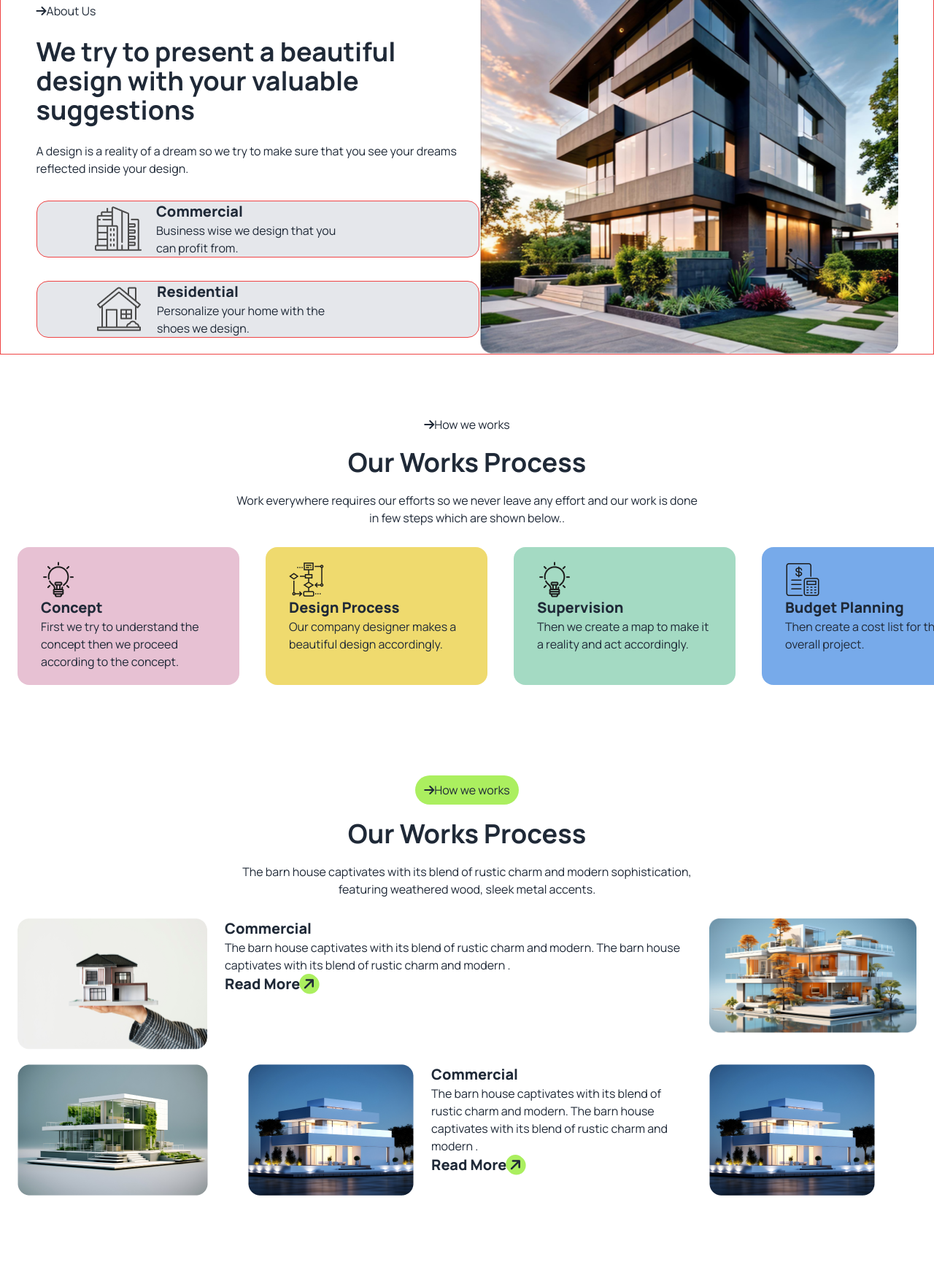
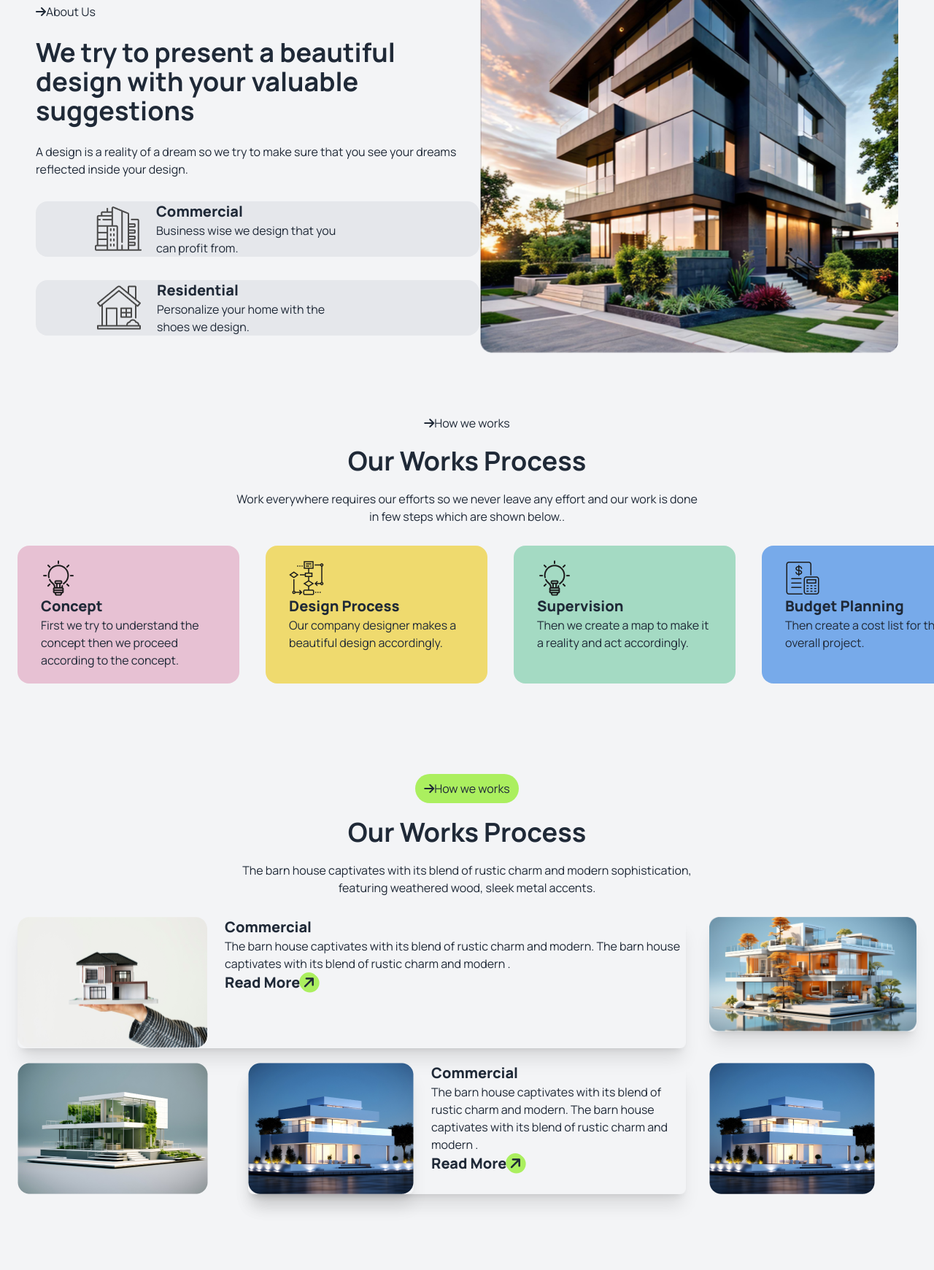
Before and after one commit to Kawsarhussain5/My_Third_Project, a plain HTML site: page index.html in a window 1280 px wide. Shown: the part 1059-2800 px from the top of the page at 73% size. Drawn offline with nearby package versions, Linux system fonts and the light colour scheme.

Commit message:
some chainge

```diff
--- a/index.html
+++ b/index.html
@@ -27,7 +27,7 @@
 
 
 </head>
-<body class="font-manrope">
+<body class="font-manrope bg-gray-100">
   <section class="bg-gradient-to-t from-gray-100 to-gray-300 ">
  <header class="max-w-7xl mx-auto ">
   <nav class="py-5 ">
@@ -70,10 +70,11 @@
  </div>
  </header>
 </section>
- <main class="max-w-7xl mx-auto ">
+<section>
+ <main class="max-w-7xl mx-auto  ">
   <section>
 <!--We design thoughtful, liveable spaces-->
- <div class="px-8 space-y-5 lg:flex justify-center items-center border border-red-500">
+ <div class="px-8 space-y-5 lg:flex justify-center items-center ">
   <!--We design thoughtful, liveable spaces sm hidden img-->
 <div class="space-y-8  lg:w-2/4">
   <img class=" lg:flex hidden " src="assets/Vector.png" alt="">
@@ -84,7 +85,7 @@
     <p class="text-center lg:text-left">A design is a reality of a dream so we try to make sure that you see your dreams reflected inside your design.</p>
     </div>
      <!--We design thoughtful, liveable spaces icon-card2-->
-      <div class="flex justify-center items-center gap-5 border border-red-500 bg-gray-200 rounded-2xl">
+      <div class="flex justify-center items-center gap-5 bg-gray-200 rounded-2xl">
         <div><img src="assets/commercial.png" alt=""></div>
         <div>
           <h6 class="text-xl font-extrabold">Commercial</h6>
@@ -92,7 +93,7 @@
         </div>
       </div>
       <!--We design thoughtful, liveable spaces icon-card2-->
-        <div class="flex justify-center items-center gap-5 border border-red-500 bg-gray-200 rounded-2xl">
+        <div class="flex justify-center items-center gap-5  bg-gray-200 rounded-2xl">
           <div><img src="assets/residential.png" alt=""></div>
           <div>
             <h6 class="text-xl font-extrabold">Residential</h6>
@@ -187,22 +188,22 @@
   <!--Our Latest Portfolio model box-->
  <div class="grid grid-cols-1 lg:grid-cols-4 lg:grid-rows-1 gap-8 px-6">
   <!--Our Latest Portfolio box 1-->
-  <div class="flex flex-col lg:flex-row  col-span-3 gap-6">
-    <img src="assets/img1.png" alt="">
+  <div class="flex flex-col lg:flex-row  col-span-3 gap-6 shadow-xl rounded-lg">
+    <img class="" src="assets/img1.png" alt="">
  <div>
   <h4 class="text-xl font-extrabold">Commercial</h4>
   <p>The barn house captivates with its blend of rustic charm and modern. The barn house captivates with its blend of rustic charm and modern .</p>
   <button class="text-xl font-extrabold">Read More<i class="fa-solid fa-arrow-right -rotate-45 bg-[#ABEF5F] p-1 rounded-full"></i></button>
  </div>
   </div>
-  <img class="w-full" src="assets/img2.png" alt="">
+  <img class="w-full  shadow-xl rounded-lg" src="assets/img2.png" alt="">
 
   </div>
 
-  <div class="grid grid-cols-1 lg:grid-cols-4 lg:grid-rows-1 gap-8 px-6 py-5">
+  <div class="grid grid-cols-1 lg:grid-cols-4 lg:grid-rows-1 gap-8 px-6 py-5 ">
     <img src="assets/img4.png" alt="">
-    <div class="flex flex-col lg:flex-row  col-span-2 gap-6">
-      <img src="assets/img5.png" alt="">
+    <div class="flex flex-col lg:flex-row  col-span-2 gap-6  shadow-xl rounded-lg">
+      <img class=" shadow-xl rounded-lg" src="assets/img5.png" alt="">
    <div>
     <h4 class="text-xl font-extrabold">Commercial</h4>
     <p>The barn house captivates with its blend of rustic charm and modern. The barn house captivates with its blend of rustic charm and modern .</p>
@@ -378,7 +379,7 @@
     <p class="w-2/4 mx-auto">The barn house captivates with its blend of rustic charm and modern sophistication, featuring weathered wood, sleek metal accents.</p>
   </div>
 <!--Let’s Discuss Next Project-->
-<div class="max-w-6xl mx-auto border border-red-500 px-6 ">
+<div class="max-w-6xl mx-auto ">
   <input  type="text" placeholder="First Name*" class="input input-bordered w-full max-w-lg mt-8 lg:ml-9" />
   <input type="text" placeholder="Last Name*" class="input input-bordered w-full max-w-lg mt-8 lg:ml-9" /> <br>
   <input type="text" placeholder="Phone Number*" class="input input-bordered w-full max-w-lg mt-8 lg:ml-9" />
```
